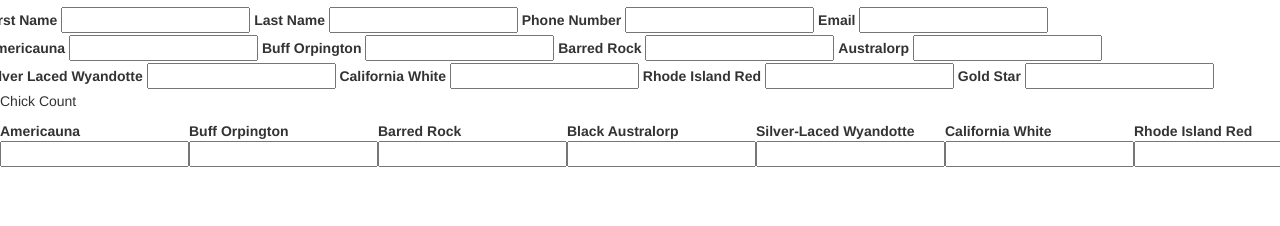
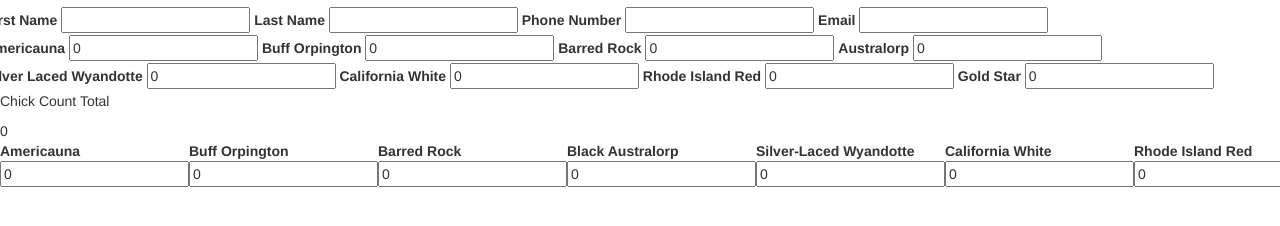
Before and after one commit to colinchmiller/chicken_inventory, a website: page client/views/index.html in a window 1280 px wide. Shown: the part 116-342 px from the top of the page. Drawn offline with Linux system fonts and the light colour scheme; files that its build step writes are made by us from their sources; files whose address does not match are found by name.

Commit message:
add logic for chick total

```diff
--- a/client/scripts/app.js
+++ b/client/scripts/app.js
@@ -1,6 +1,21 @@
 var mainApp = angular.module('mainApp', ['ngRoute']);
 
 mainApp.controller('ChickenFormController', ['$scope', function($scope){
-  $scope.chickCount = $scope.americauna;
+
+  $scope.americauna = 0;
+  $scope.bufforpington = 0;
+  $scope.barredrock = 0;
+  $scope.australorp = 0;
+  $scope.silverwyandotte = 0;
+  $scope.californiawhite = 0;
+  $scope.rhodeislandred = 0;
+  $scope.goldstar = 0;
+
+  $scope.chickensum = function() {
+    return $scope.americauna + $scope.bufforpington + $scope.barredrock +
+    $scope.australorp + $scope.silverwyandotte + $scope.californiawhite +
+    $scope.rhodeislandred + $scope.goldstar;
+
+  }
 
 }]);
--- a/client/views/index.html
+++ b/client/views/index.html
@@ -61,8 +61,8 @@
       <input type="number" ng-model="goldstar" />
 
     </div>
-<p>Chick Count</p>
-{{chickCount}}
+<p>Chick Count Total</p>
+{{ chickensum() }}
 
    <table ng-controller = "ChickenFormController">
      <tr>
```
Also changed, not shown: server/public/assets/views/index.html (+2 -2 lines), server/public/assets/scripts/app.min.js.
